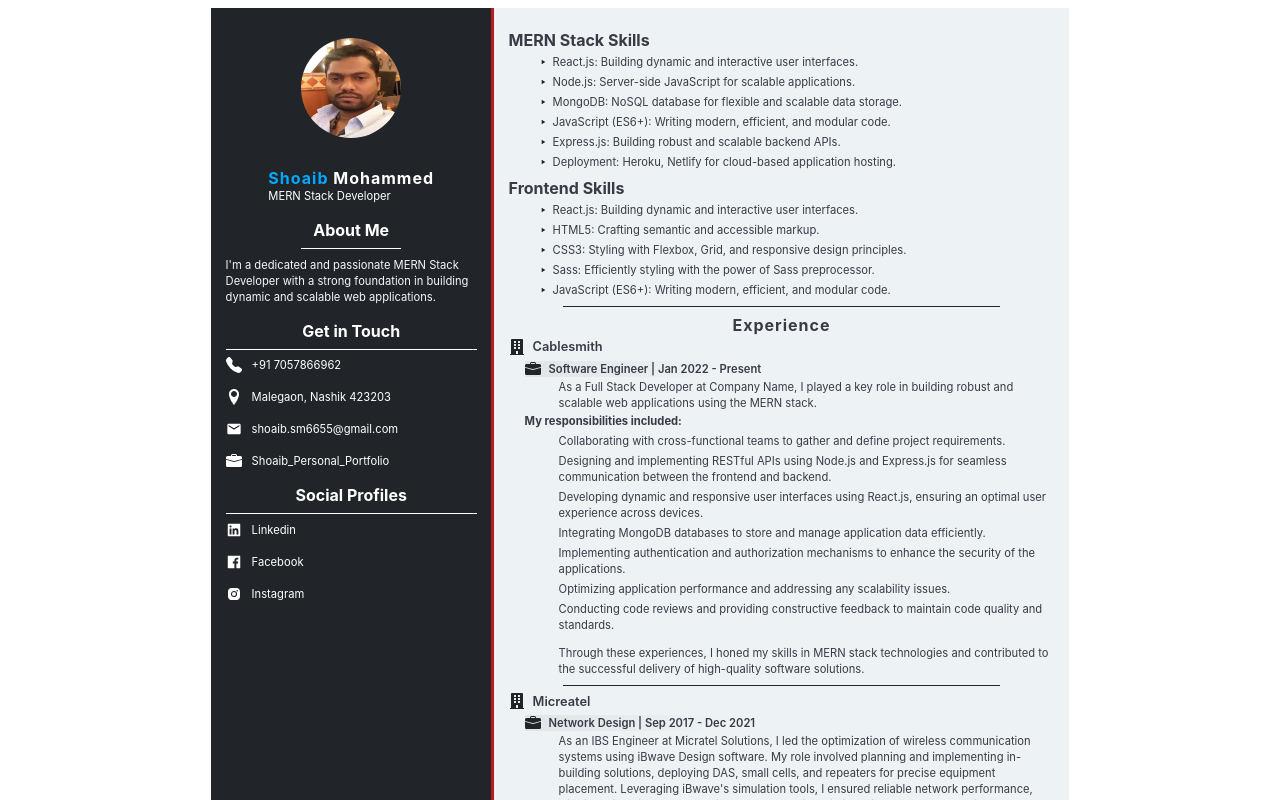
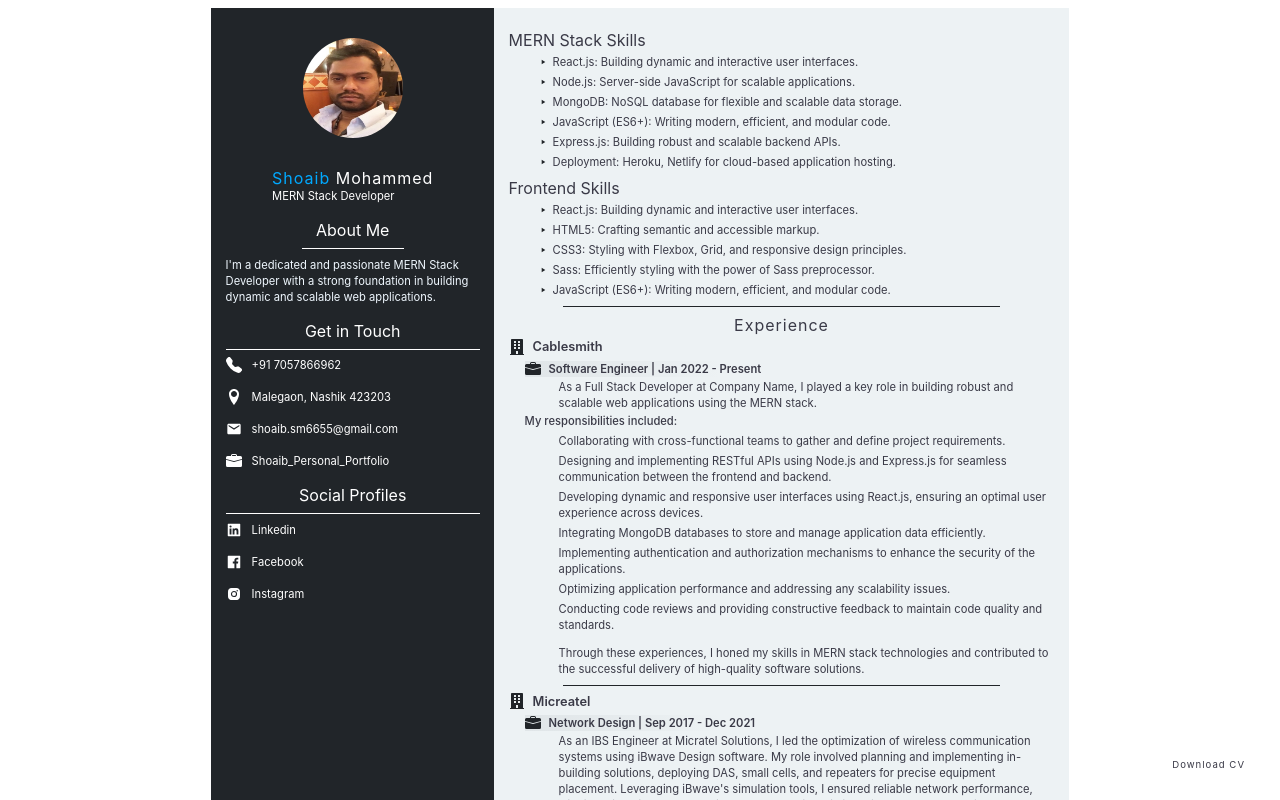
Before and after one commit to shoaibsm/shoaib_resume, a React (Create React App) app: page / in a window 1280 px wide. Shown: the top 800 px of the page. Built offline with nearby package versions, Linux system fonts and the light colour scheme.

Commit message:
pdf download function, pdf downlaod btn

```diff
--- a/src/components/contactInfo/ContactInfo.scss
+++ b/src/components/contactInfo/ContactInfo.scss
@@ -22,6 +22,7 @@
             display: flex;
             column-gap: 10px;
             cursor: pointer;
+            transition: color 0.3s ease-in-out;
 
             a {
                 display: flex;
@@ -30,10 +31,12 @@
 
                 .icon {
                     color: var(--background-color);
+                    transition: color 0.3s ease-in-out;
                 }
 
                 p {
                     color: var(--background-color);
+                    transition: color 0.3s ease-in-out;
                 }
             }
         }
@@ -42,6 +45,10 @@
             .icon {
                 color: var(--brand-color);
             }
+
+            p {
+                color: var(--brand-color)
+            }
         }
     }
 }
--- a/src/components/experience/Experience.js
+++ b/src/components/experience/Experience.js
@@ -56,9 +56,6 @@ function Experience() {
                     <p className='job-summary'>
                         As an IBS Engineer at Micratel Solutions, I led the optimization of wireless communication systems using iBwave Design software. My role involved planning and implementing in-building solutions, deploying DAS, small cells, and repeaters for precise equipment placement. Leveraging iBwave's simulation tools, I ensured reliable network performance, aligning with Micratel's commitment to robust in-building wireless network design.
                     </p>
-                    {/* <p className='bottom-summary'>
-                        Using my hands-on experience with iBwave Design software, I carefully planned and implemented in-building solutions. Skilled in deploying distributed antenna systems (DAS), small cells, and repeaters, I contributed to the precise placement of equipment and the effective optimization of coverage. By using iBwave's simulation tools, I ensured reliable network performance and seamless connectivity. This position not only showcased my expertise in telecommunications but also perfectly aligned with Micratel Solutions' dedication to delivering strong solutions in in-building wireless network design.
-                    </p> */}
                 </div>
                 <hr className='rule' />
                 <div className="company">
@@ -77,9 +74,6 @@ function Experience() {
                     <p className='job-summary'>
                         At Vedang Cellular Services, I served as a key IBS Engineer, optimizing wireless communication systems in diverse structures. Specializing in telecommunications, I design and implement wireless solutions, deploying DAS, small cells, and repeaters for enhanced coverage. Known for troubleshooting and maintaining in-building networks seamlessly integrated with outdoor cellular systems, meeting connectivity demands in diverse environments.
                     </p>
-                    {/* <p className='bottom-summary'>
-                        In-Building Solutions (IBS) Engineer with a background in telecommunications, specializing in designing and implementing wireless communication systems within various structures. Experienced in deploying distributed antenna systems (DAS), small cells, and repeaters to optimize coverage and capacity. Proven ability to troubleshoot and maintain in-building networks, ensuring seamless integration with outdoor cellular systems. Adept at meeting connectivity demands in diverse environments.
-                    </p> */}
                 </div>
             </div>
         </div>
--- a/src/components/experience/Experience.scss
+++ b/src/components/experience/Experience.scss
@@ -70,7 +70,7 @@
 
             .job-desc-heading {
                 margin-left: 16px;
-                font-weight: bold;
+                font-weight: 500;
             }
 
             .job-desc {
--- a/src/components/left_part/LeftPart.scss
+++ b/src/components/left_part/LeftPart.scss
@@ -4,7 +4,7 @@
     padding-inline: 0.9rem;
     // background-color: #1b263b;
     background-color: var(--primary-color);
-    border-right: 3px solid #B91C1C;
+    // border-right: 3px solid #B91C1C;
 
     .img-container {
         width: 100%;
--- a/src/index.css
+++ b/src/index.css
@@ -27,6 +27,8 @@ body {
 		sans-serif;
 	-webkit-font-smoothing: antialiased;
 	-moz-osx-font-smoothing: grayscale;
+
+	overflow-x: hidden;
 }
 
 code {
@@ -56,6 +58,7 @@ h4,
 h5,
 h6 {
 	color: var(--text-color);
+	font-weight: normal;
 }
 
 h2 {
--- a/src/pages/Resume.js
+++ b/src/pages/Resume.js
@@ -4,13 +4,37 @@ import LeftPart from '../components/left_part/LeftPart'
 import RightPart from '../components/right_part/RightPart'
 import Footer from '../components/footer/Footer'
 
+import jsPDF from 'jspdf';
+import html2canvas from 'html2canvas';
+
 function Resume() {
+
+    const printDocument = () => {
+        const input = document.getElementById('resume-box');
+
+        html2canvas(input, {
+            width: input.scrollWidth, // Adjusting width to the scrollWidth of the element
+            windowWidth: document.documentElement.offsetWidth,
+            scale: window.devicePixelRatio, // Adjusting scale based on device pixel ratio
+        })
+            .then((canvas) => {
+                const imgData = canvas.toDataURL('image/png');
+                const pdf = new jsPDF();
+                pdf.addImage(imgData, 'PNG', 0, 0, 210, 0, '', 'NONE');
+                pdf.save("resume.pdf");
+            });
+    }
+
+
     return (
         <div className='Resume'>
-            <div className="resume-box">
+            <div className="resume-box" id="resume-box">
                 <LeftPart />
                 <RightPart />
                 <Footer />
+            </div>
+            <div className="cv-btn" onClick={printDocument}>
+                <p className='btn-text'>Download CV</p>
             </div>
         </div>
     )
--- a/src/pages/Resume.scss
+++ b/src/pages/Resume.scss
@@ -11,11 +11,47 @@
         justify-content: center;
     }
 
+    .cv-btn {
+        position: fixed;
+        right: 20px;
+        bottom: 20px;
+        background-color: var(--background-color);
+        border-radius: 15px;
+        padding: 7px 15px;
+        cursor: pointer;
+
+        box-shadow: 2px 2px 20px 1px rgba(255, 255, 255, 0.45);
+        transition: background-color 0.2s ease-in-out;
+
+        .btn-text {
+            font-size: 0.6rem;
+            letter-spacing: 1px;
+            color: var(--text-color);
+        }
+
+        &:hover {
+            background-color: #DEE2E6;
+        }
+
+        &:active {
+            background-color: var(--background-color);
+        }
+
+    }
+
     @media only screen and (max-width: 576px) {
 
         .resume-box {
             width: 100%;
             flex-direction: column;
+        }
+
+        .cv-btn {
+            padding: 3px 8px;
+
+            .btn-text {
+                font-size: 0.4rem;
+            }
         }
 
         .Footer {
```
